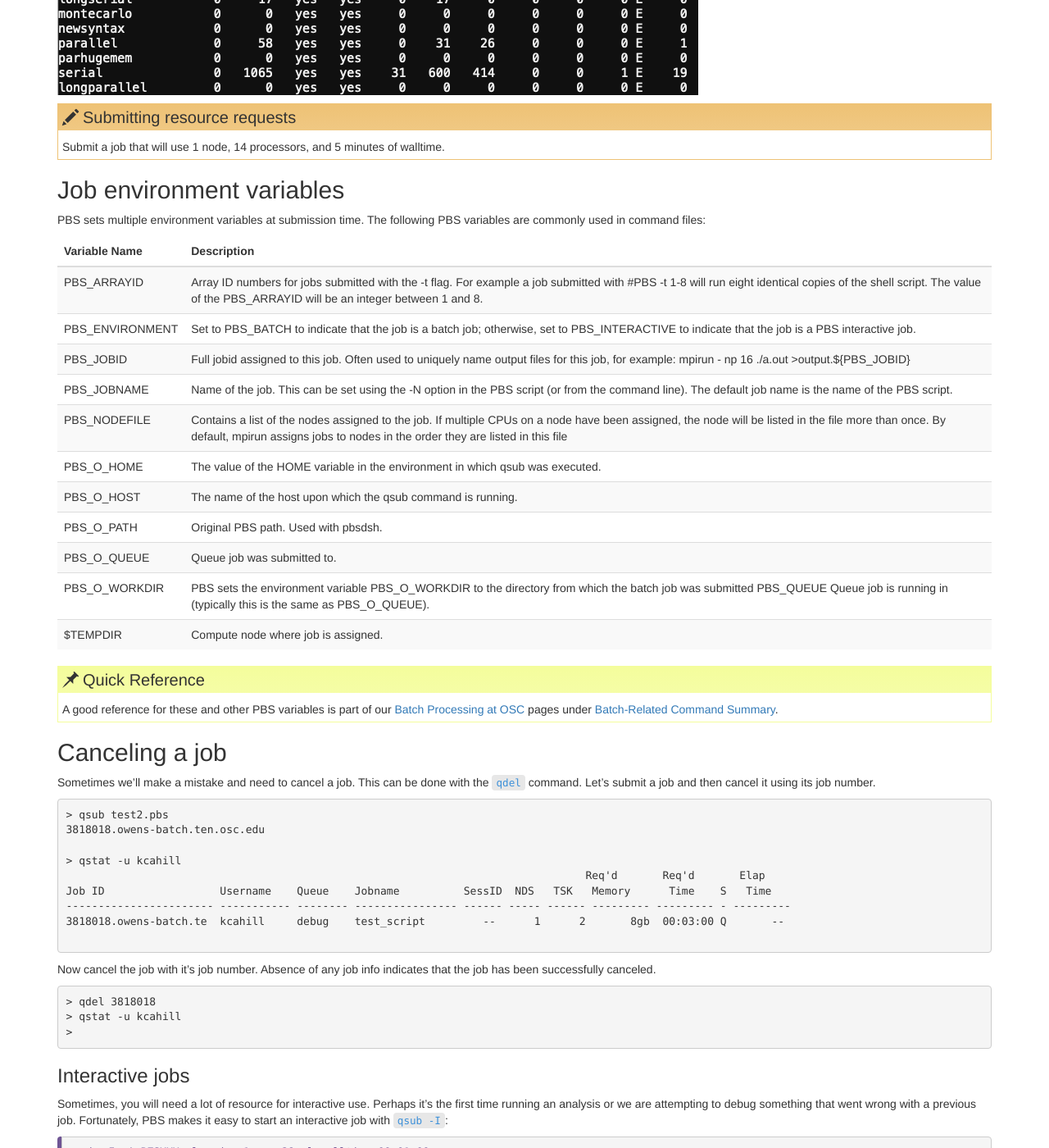
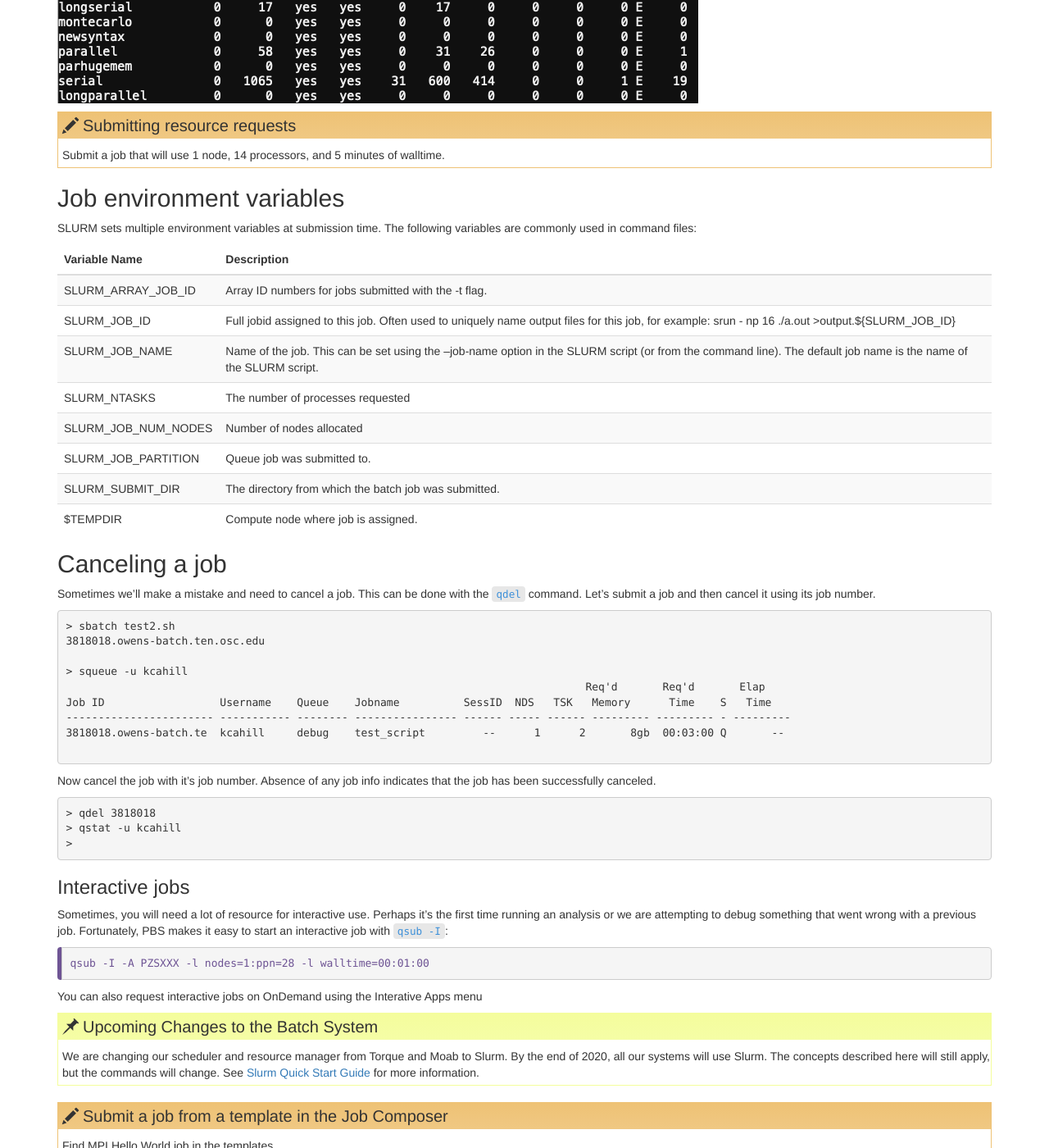
Before and after one commit to khill42/OSC_IntroHPC, a Jekyll site: the page built from _episodes/99_SLURMscheduler.md, in a window 1280 px wide and 1400 px high, scrolled down 5824 px. Shown: the whole window at 82% size. Built offline with Jekyll 4.4.1, drawn with Linux system fonts in a browser that asks for light colours; some of the changed text lies outside the part shown.

Commit message:
Update 99_SLURMscheduler.md
#> ## Quick Reference
#>A good reference for these and other PBS variables is part of our [Batch Processing at OSC](https://www.osc.edu/supercomputing/batch-processing-at-osc) pages #under [Batch-Related Command Summary](https://www.osc.edu/supercomputing/batch-processing-at-osc/batch-related-command-summary).
#{: .callout}
can add this back in once we have SLURM documentation on OSC website

````diff
--- a/_episodes/99_SLURMscheduler.md
+++ b/_episodes/99_SLURMscheduler.md
@@ -31,8 +31,9 @@ The exact syntax might change, but the concepts remain the same.
 
 >## Upcoming Changes to the Batch System
 >
->We are changing our scheduler and resource manager from Torque and Moab to Slurm. By the end of 2020, all our systems will use Slurm. The concepts described
->here will still apply, but the commands will change. See [Slurm Quick Start Guide](https://slurm.schedmd.com/quickstart.html) for more information.
+>We are changing our scheduler and resource manager from Torque and Moab to SLURM with a Torque/Moab compatibility layer. By the end of 2020, all our systems will
+>use SLURM, although most Torque/Moab batch scripts will still work. If you are new to OSC or to using the batch system, it makes the most sense to learn the SLURM
+>batch commands.  See [Slurm Quick Start Guide](https://slurm.schedmd.com/quickstart.html) for more SLURM information.
 {: .callout}
 
 ## What is a Batch Script?
@@ -42,7 +43,7 @@ This is also referred to as batch job submission.
 In this case, we need to make a script that incorporates some arguments for SLURM such as resources needed and modules to load.
 
 We will use the sleep.sh job script as an example.
-   * Remember to update the project code line: `#SBATCH --account=PASXXXX` with your own project number.
+
 
 ### Parameters
 
@@ -93,52 +94,59 @@ Resource list will contain a number of settings that informs the scheduler what
 #### Walltime
 Walltime is represented by `--time=00:03:00` in the format HH:MM:SS. This will be how long the job will run before timing out.  If your job exceeds this time the scheduler will terminate the job. It is recommended to find a usual runtime for the job and add some more (say 20%) to it. For example, if a job took approximately 10 hours, the walltime limit could be set to 12 hours, e.g. "--time=12:00:00". By setting the walltime the scheduler can perform job scheduling more efficiently and also reduces occasions where errors can leave the job stalled but still taking up resource for the default much longer walltime limit (for queue walltime defaults run "squeue " command)
 
-Resource requests are typically binding.
-If you exceed them, your job will be killed.
-Let's use walltime as an example.
-We will request 30 seconds of walltime,
-and attempt to run a job for two minutes.
+   * Remember to update the project code line: `#SBATCH --account=PASXXXX` with your own project number.
 
-```
-#!/bin/bash
+>--Optional walltime test exercise--
+>
+>Resource requests are typically binding.
+>If you exceed them, your job will be killed.
+>Let's use walltime as an example.
+>We will request 30 seconds of walltime,
+>and attempt to run a job for two minutes.
+>
+>```
+>#!/bin/bash
+>
+>#SBATCH --partition=debug
+>#SBATCH --account=PZSXXXX
+>   #Give the job a name
+>#SBATCH --job-name=test_job
+>#SBATCH --time=00:00:30
+>#SBATCH --nodes=1 --ntasks-per-node=2
+>
+>echo 'This script is running on:'
+>hostname
+>echo 'The date is :'
+>date
+>sleep 120
+>
+>```
+>
+>Submit the job and wait for it to finish.
+>Once it is has finished, check the error log file. In the error file, there will be
+>```
+>This script is running on:
+>p0592.ten.osc.edu
+>The date is :
+>Tue Sep  1 17:14:48 EDT 2020
+>slurmstepd: error: *** JOB 18767 ON p0592 CANCELLED AT 2020-09-01T17:15:48 DUE TO TIME LIMIT ***
+>
+>```
+>
+>Our job was killed for exceeding the amount of resources it requested.
+>Although this appears harsh, this is actually a feature.
+>Strict adherence to resource requests allows the scheduler to find the best possible place
+>for your jobs.
+>Even more importantly,
+>it ensures that another user cannot use more resources than they've been given.
+>If another user messes up and accidentally attempts to use all of the CPUs or memory on a node,
+>SLURM will either restrain their job to the requested resources or kill the job outright.
+>Other jobs on the node will be unaffected.
+>This means that one user cannot mess up the experience of others,
+>the only jobs affected by a mistake in scheduling will be their own.
+>
+{: .callout}
 
-#SBATCH --partition=debug
-#SBATCH --account=PZSXXXX
-   #Give the job a name
-#SBATCH --job-name=test_job
-#SBATCH --time=00:00:30
-#SBATCH --nodes=1 --ntasks-per-node=2
-
-echo 'This script is running on:'
-hostname
-echo 'The date is :'
-date
-sleep 120
-
-```
-
-Submit the job and wait for it to finish.
-Once it is has finished, check the error log file. In the error file, there will be
-```
-This script is running on:
-p0592.ten.osc.edu
-The date is :
-Tue Sep  1 17:14:48 EDT 2020
-slurmstepd: error: *** JOB 18767 ON p0592 CANCELLED AT 2020-09-01T17:15:48 DUE TO TIME LIMIT ***
-
-```
-
-Our job was killed for exceeding the amount of resources it requested.
-Although this appears harsh, this is actually a feature.
-Strict adherence to resource requests allows the scheduler to find the best possible place
-for your jobs.
-Even more importantly,
-it ensures that another user cannot use more resources than they've been given.
-If another user messes up and accidentally attempts to use all of the CPUs or memory on a node,
-SLURM will either restrain their job to the requested resources or kill the job outright.
-Other jobs on the node will be unaffected.
-This means that one user cannot mess up the experience of others,
-the only jobs affected by a mistake in scheduling will be their own.
 
 #### Compute Resources and Parameters
 Compute parameters  The argument `--nodes` specifies the number of nodes (or chunks of resource) required; `--ntasks-per-node` indicates the number of CPUs per chunk required.
@@ -155,7 +163,7 @@ Compute parameters  The argument `--nodes` specifies the number of nodes (or chu
 
 Each of these parameters have a default setting they will revert to if not set however this means your script may act differently to what you expect.
 
-You can find out more information about these parameters by viewing the manual page of the `qsub` function. This will also show you what the default settings are.
+You can find out more information about these parameters by viewing the manual page of the `sbatch` function. This will also show you what the default settings are.
 
 ```
 man sbatch
@@ -175,11 +183,11 @@ man sbatch
 
 ## Submitting Jobs via command line
 ## Running a batch job
-To submit this job to the scheduler, we use the `qsub` command.
+To submit this job to the scheduler, we use the `sbatch` command.
 
 ```
 ~> sbatch sleep.sh
-3818006.owens-batch.ten.osc.edu
+Submitted batch job 40597
 ~>
 ```
 The number that first appears is your Job ID. When the job is completed, you will get two files: an Output and an Error file (even if there is no errors). They will be named {JobName}.o{JobID} and {JobName}.e{JobID} respectively.
@@ -189,17 +197,15 @@ To check on our job's status, we use the command `squeue`.
 
 ```
 ~> squeue -u username
-owens-batch.ten.osc.edu:
-                                                                                  Req'd       Req'd       Elap
-Job ID                  Username    Queue    Jobname          SessID  NDS   TSK   Memory      Time    S   Time
------------------------ ----------- -------- ---------------- ------ ----- ------ --------- --------- - ---------
-3818006.owens-batch.te  kcahill     debug    test_script         --      1      2       8gb  00:03:00 Q       --
+
+             JOBID PARTITION     NAME     USER ST       TIME  NODES NODELIST(REASON)
+             40597 parallel-    hello  kcahill PD       0:00      2 (ReqNodeNotAvail, Reserved for maintenance)
 ```
 
 {: .output}
 
 We can see all the details of our job, most importantly if it is in the "R" or "RUNNING" state.
-Sometimes our jobs might need to wait in a queue ("QUEUED") or have an error.
+Sometimes our jobs might need to wait in a queue ("PD") or have an error.
 The best way to check our job's status is with `squeue`. It is easiest to view just your own jobs
 in the queue with the `squeue -u username`. Otherwise, you get the entire queue.
 
@@ -246,26 +252,20 @@ Your job will be routed to the appropriate queue based on node and walltime requ
 
 ## Job environment variables
 
-PBS sets multiple environment variables at submission time. The following PBS variables are commonly used in command files:
+SLURM sets multiple environment variables at submission time. The following variables are commonly used in command files:
 
 
 | Variable Name |  Description |
 |---|---|
-| PBS_ARRAYID|  Array ID numbers for jobs submitted with the -t flag. For example a job submitted with #PBS -t 1-8 will run eight identical copies of the shell script. The value of the PBS_ARRAYID will be an integer between 1 and 8.|
-| PBS_ENVIRONMENT|  Set to PBS_BATCH to indicate that the job is a batch job; otherwise, set to PBS_INTERACTIVE to indicate that the job is a PBS interactive job.|
-| PBS_JOBID|  Full jobid assigned to this job. Often used to uniquely name output files for this job, for example: mpirun - np 16 ./a.out >output.${PBS_JOBID}|
-| PBS_JOBNAME|  Name of the job. This can be set using the -N option in the PBS script (or from the command line). The default job name is the name of the PBS script.|
-| PBS_NODEFILE|  Contains a list of the nodes assigned to the job. If multiple CPUs on a node have been assigned, the node will be listed in the file more than once. By default, mpirun assigns jobs to nodes in the order they are listed in this file |
-| PBS_O_HOME|  The value of the HOME variable in the environment in which qsub was executed.|
-| PBS_O_HOST|  The name of the host upon which the qsub command is running.|
-| PBS_O_PATH|  Original PBS path. Used with pbsdsh.|
-| PBS_O_QUEUE|  Queue job was submitted to.|
-| PBS_O_WORKDIR|  PBS sets the environment variable PBS_O_WORKDIR to the directory from which the batch job was submitted PBS_QUEUE Queue job is running in (typically this is the same as PBS_O_QUEUE). |
+| SLURM_ARRAY_JOB_ID|  Array ID numbers for jobs submitted with the -t flag. |
+| SLURM_JOB_ID|  Full jobid assigned to this job. Often used to uniquely name output files for this job, for example: srun - np 16 ./a.out >output.${SLURM_JOB_ID}|
+| SLURM_JOB_NAME|  Name of the job. This can be set using the --job-name option in the SLURM script (or from the command line). The default job name is the name of the SLURM script.|
+| SLURM_NTASKS |  The number of processes requested|
+| SLURM_JOB_NUM_NODES |  Number of nodes allocated |
+| SLURM_JOB_PARTITION |  Queue job was submitted to.|
+| SLURM_SUBMIT_DIR|  The directory from which the batch job was submitted. |
 | $TEMPDIR|  Compute node where job is assigned.|
 
-> ## Quick Reference
->A good reference for these and other PBS variables is part of our [Batch Processing at OSC](https://www.osc.edu/supercomputing/batch-processing-at-osc) pages under [Batch-Related Command Summary](https://www.osc.edu/supercomputing/batch-processing-at-osc/batch-related-command-summary).
-{: .callout}
 
 ## Canceling a job
 
@@ -275,10 +275,10 @@ This can be done with the `qdel` command.
 Let's submit a job and then cancel it using its job number.
 
 ```
-> qsub test2.pbs
+> sbatch test2.sh
 3818018.owens-batch.ten.osc.edu
 
-> qstat -u kcahill
+> squeue -u kcahill
                                                                                  Req'd       Req'd       Elap
 Job ID                  Username    Queue    Jobname          SessID  NDS   TSK   Memory      Time    S   Time
 ----------------------- ----------- -------- ---------------- ------ ----- ------ --------- --------- - ---------
````
